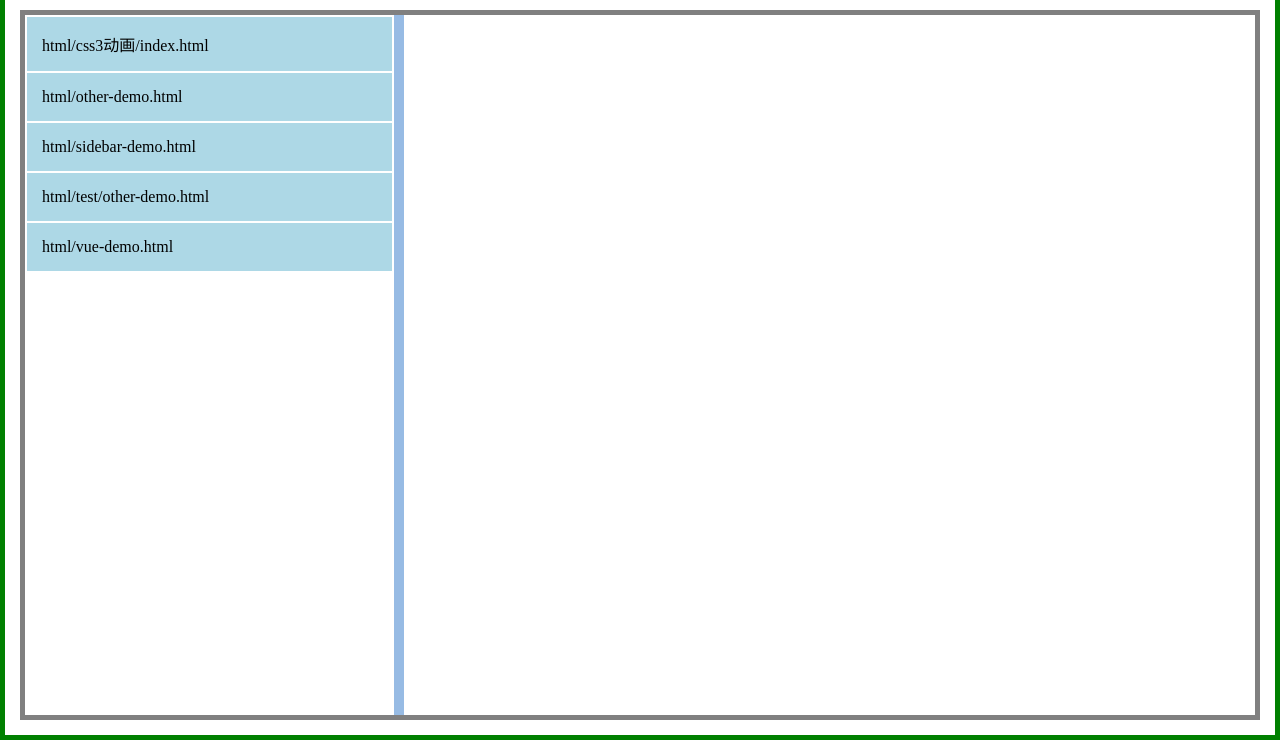
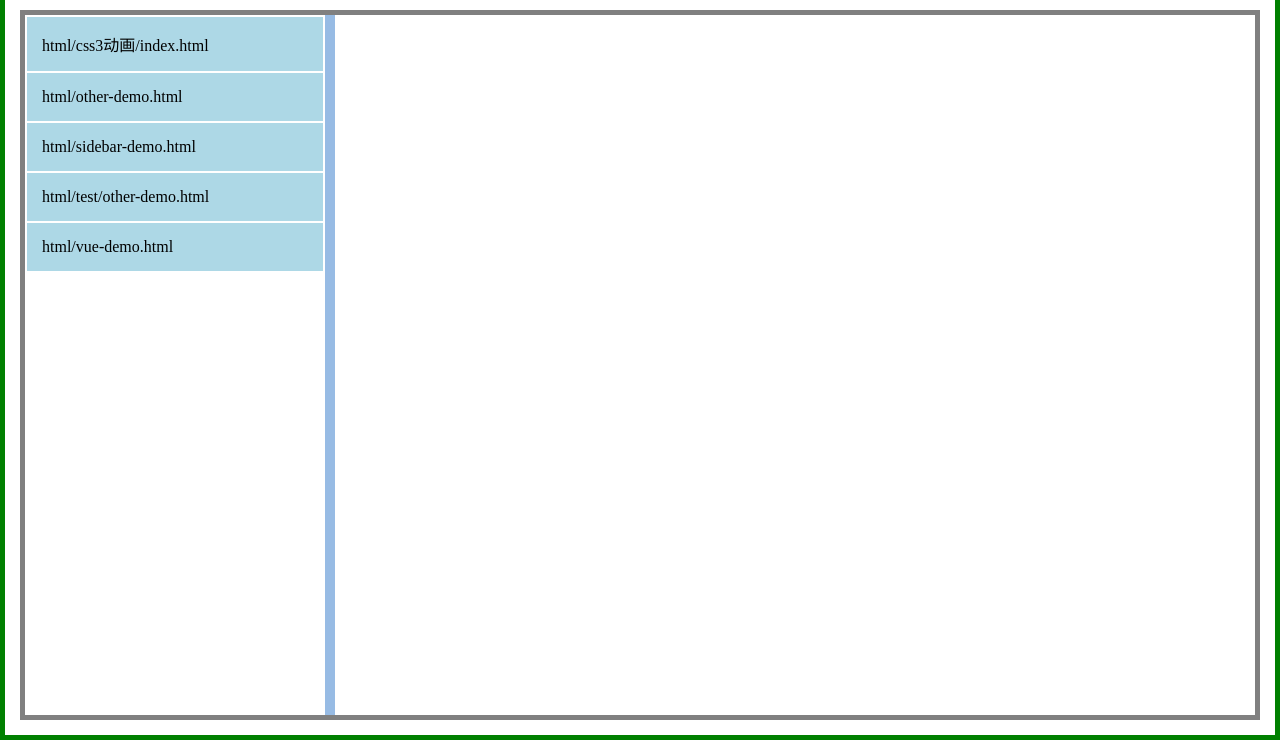
Before and after one commit to githbq/hbq-html-demos, a website: page src/index.html in a window 1280 px wide. Shown: the part 60-800 px from the top of the page. Drawn offline with Linux system fonts and the light colour scheme.

Commit message:
indexCss

```diff
--- a/src/index.html
+++ b/src/index.html
@@ -56,8 +56,7 @@
     }
 
     .container-body-left {
-      width: 30%;
-      flex: 0 0 30%;
+      flex: 0 0 300px;
       overflow-y: auto;
     }
 
```
